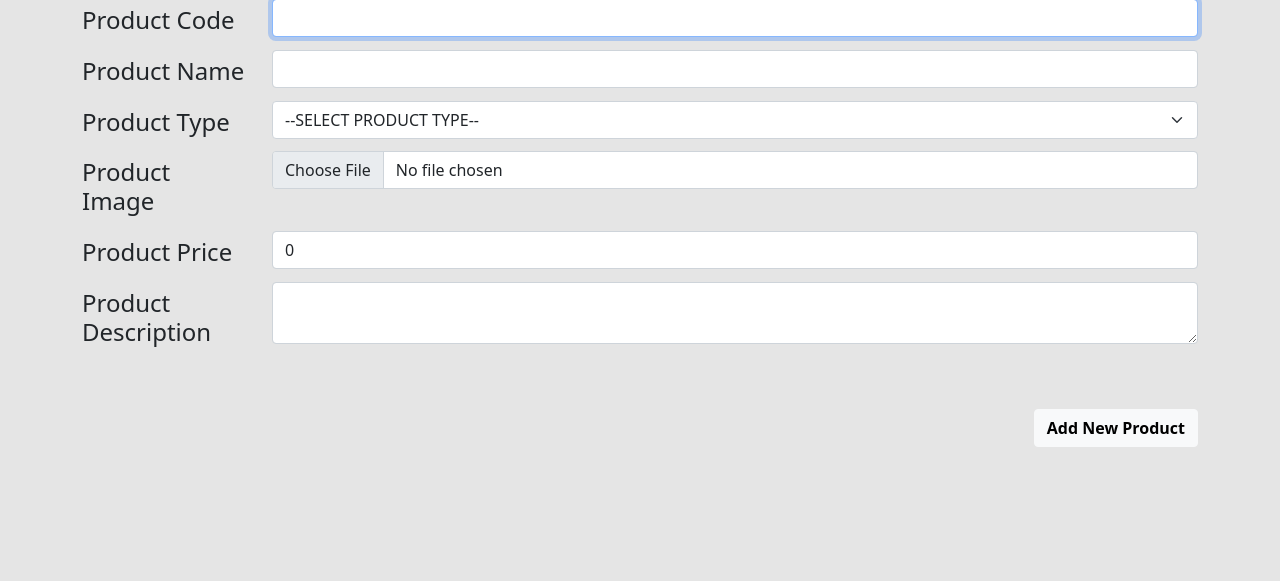
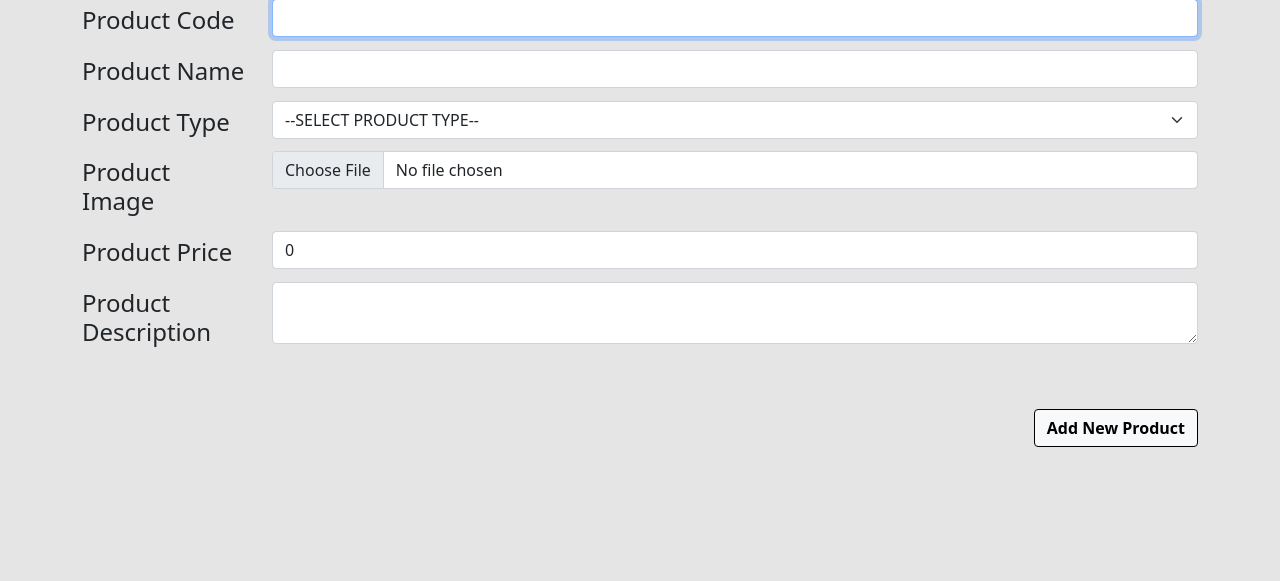
Before and after one commit to sprmnfrd/cosc75a-wt, a PHP site: page /manager/admin/new-product.php in a window 1280 px wide. Shown: the part 169-750 px from the top of the page. Run offline with PHP 8.4, Linux system fonts and the light colour scheme; the visitor is signed in with stand-in values (Sample User, id 1); data that the repository does not hold is empty.

Commit message:
added button border color

```diff
--- a/css/style.css
+++ b/css/style.css
@@ -32,6 +32,10 @@ body {
     background-color: rgba(0, 0, 0, 0.1);
 }
 
+button {
+    border : 1px solid #000000 !important;
+}
+
 /* CUSTOM CLASSES */
 .box-round {
     border-radius: 5px;
```
